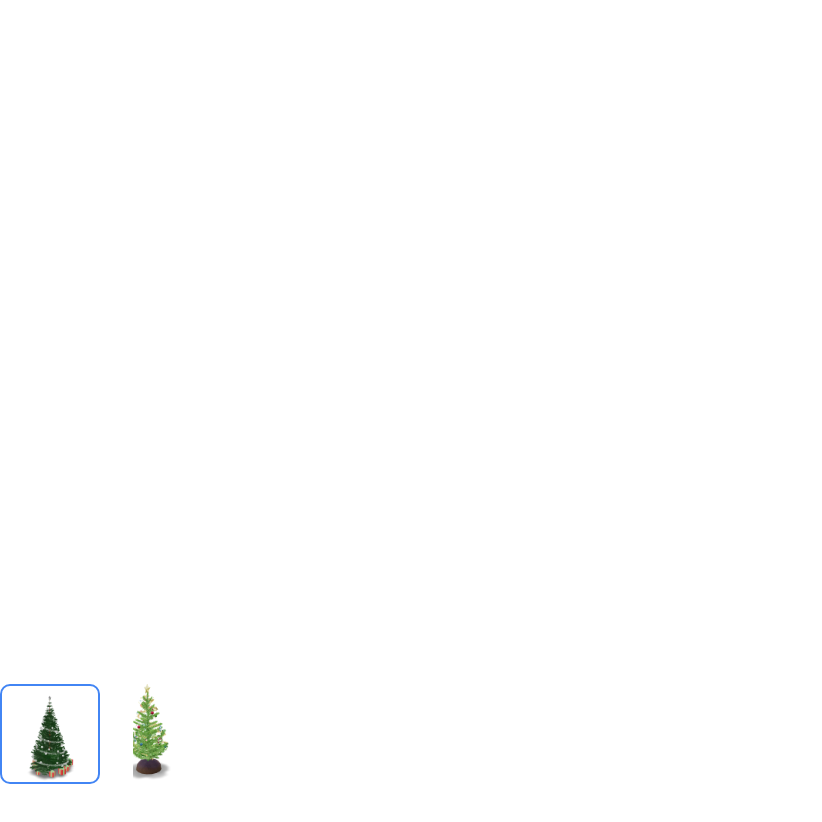
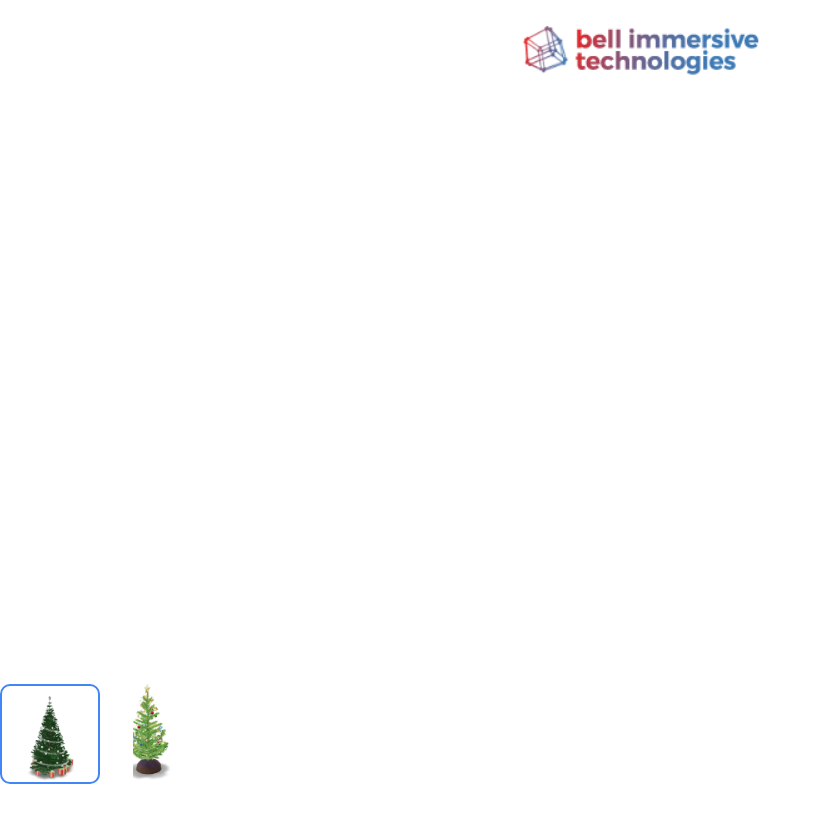
Before and after one commit to SakshamBell/xmas, a plain HTML site: page xmas1/index1.html in a window 1280 px wide. Shown: the whole page, without its empty margins (0-822 px from the left). Before the commit the page ends 800 px from the top, so only its background shows below. Drawn offline with Linux system fonts and the light colour scheme; some packages are replaced by stand-ins of ours; a script that the page names is missing.

Commit message:
added logo

```diff
--- a/xmas1/index1.html
+++ b/xmas1/index1.html
@@ -6,8 +6,18 @@
     <meta name="description" content="&lt;model-viewer&gt; template">
     <meta name="viewport" content="width=device-width, initial-scale=1">
     <link type="text/css" href="./styles.css" rel="stylesheet"/>
+    <style type="text/css">
+      .header_logo{
+          display: block;
+          margin: auto;
+          height: 50px;
+          margin-top: 2%;
+}
+    </style>
   </head>
   <body>
+
+     <img class="header_logo" src="./logo.png"></img>
     <!-- <model-viewer> HTML element -->
     <model-viewer src="./tree1.glb" poster="./tree1.webp" shadow-intensity="1" ar camera-controls  ar-modes="scene-viewer webxr quick-look"touch-action="pan-y" alt="A 3D model carousel">
 
@@ -61,6 +71,7 @@
   }
 
   model-viewer {
+    margin-top: 3%;
     background-color: #eee;
     overflow-x: hidden;
   }
```
Also changed, not shown: xmas1/logo.png (added), 2 other files.
